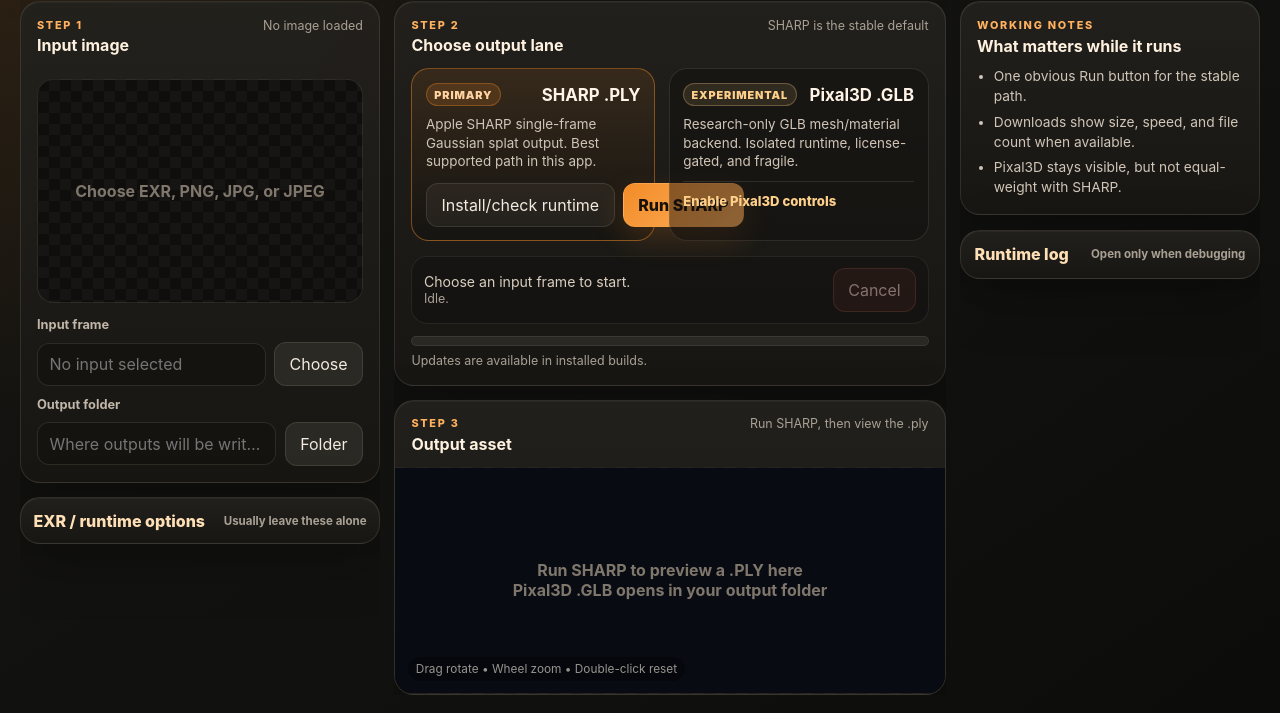
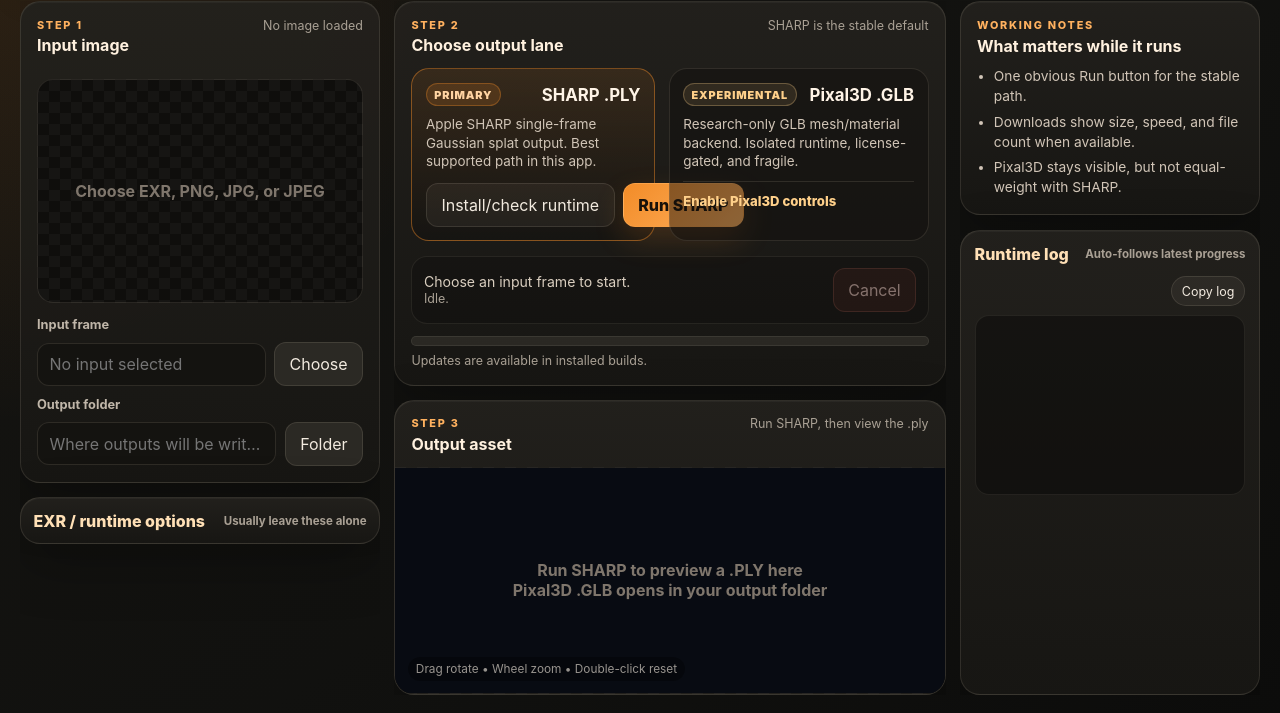
Before and after one commit to neodimo/ML-Sharp-gui, an Electron app: page src/renderer/index.html in a window 1280 px wide. Shown: the part 87-800 px from the top of the page. Drawn offline with Linux system fonts and the light colour scheme; no server answers.

Commit message:
exp.19: fix RMBG mask shape and restore log follow

```diff
--- a/src/main.cjs
+++ b/src/main.cjs
@@ -148,7 +148,7 @@
 }
 
 function pixal3dInstallMarkerPath() {
-  const markerName = process.platform === 'win32' ? 'install-windows-sdpa-v10.json' : 'install-linux-cuda-v1.json';
+  const markerName = process.platform === 'win32' ? 'install-windows-sdpa-v11.json' : 'install-linux-cuda-v1.json';
   return path.join(pixal3dRoot(), markerName);
 }
 
@@ -215,7 +215,7 @@
   }
   if (!rembg.includes('raw_preds = self.model(input_images)')) {
     const oldRembgCall = '        with torch.no_grad():\n            preds = self.model(input_images)[-1].sigmoid().cpu()';
-    const newRembgCall = '        with torch.no_grad():\n            raw_preds = self.model(input_images)\n            while isinstance(raw_preds, (list, tuple)):\n                raw_preds = raw_preds[-1]\n            if isinstance(raw_preds, dict):\n                for key in ("logits", "preds", "prediction", "out"):\n                    if key in raw_preds:\n                        raw_preds = raw_preds[key]\n                        break\n            if hasattr(raw_preds, "logits"):\n                raw_preds = raw_preds.logits\n            if not torch.is_tensor(raw_preds):\n                raise TypeError(f"Unsupported RMBG output type: {type(raw_preds)!r}")\n            preds = raw_preds.sigmoid().cpu()';
+    const newRembgCall = '        with torch.no_grad():\n            raw_preds = self.model(input_images)\n            while isinstance(raw_preds, (list, tuple)):\n                raw_preds = raw_preds[-1]\n            if isinstance(raw_preds, dict):\n                for key in ("logits", "preds", "prediction", "out"):\n                    if key in raw_preds:\n                        raw_preds = raw_preds[key]\n                        break\n            if hasattr(raw_preds, "logits"):\n                raw_preds = raw_preds.logits\n            if not torch.is_tensor(raw_preds):\n                raise TypeError(f"Unsupported RMBG output type: {type(raw_preds)!r}")\n            preds = raw_preds.sigmoid().cpu()\n            if preds.ndim == 4:\n                preds = preds[:, :1, :, :]\n            elif preds.ndim == 3:\n                if preds.shape[0] > 4 and preds.shape[-1] > 4:\n                    preds = preds.unsqueeze(0).mean(dim=1, keepdim=True)\n                elif preds.shape[0] <= 4:\n                    preds = preds[:1].unsqueeze(0)\n                else:\n                    preds = preds[..., :1].permute(2, 0, 1).unsqueeze(0)\n            elif preds.ndim == 2:\n                preds = preds.unsqueeze(0).unsqueeze(0)';
     if (!rembg.includes(oldRembgCall)) throw new Error('Pixal3D BiRefNet call marker changed upstream.');
     rembg = rembg.replace(oldRembgCall, newRembgCall);
   }
--- a/src/renderer/index.html
+++ b/src/renderer/index.html
@@ -185,10 +185,10 @@
           </ul>
         </article>
 
-        <details class="panel logPanel">
+        <details class="panel logPanel" open>
           <summary>
             <span>Runtime log</span>
-            <small>Open only when debugging</small>
+            <small>Auto-follows latest progress</small>
           </summary>
           <div class="logActions">
             <button id="copyLogButton" class="ghost small">Copy log</button>
--- a/src/renderer/renderer.js
+++ b/src/renderer/renderer.js
@@ -75,9 +75,10 @@
 function appendLog(line) {
   const text = String(line || '');
   if (!text) return;
-  const atBottom = el.log.scrollTop + el.log.clientHeight >= el.log.scrollHeight - 20;
   el.log.textContent += `${text}\n`;
-  if (atBottom) el.log.scrollTop = el.log.scrollHeight;
+  requestAnimationFrame(() => {
+    el.log.scrollTop = el.log.scrollHeight;
+  });
 }
 
 function appendError(label, err) {
--- a/src/renderer/styles.css
+++ b/src/renderer/styles.css
@@ -227,10 +227,11 @@
 
 .quickPanel { padding: 1rem; }
 .rightRail .panel { flex: 0 0 auto; }
-.logPanel { min-height: 0; display: flex; flex-direction: column; overflow: hidden; padding: 0.85rem; }
-.logPanel[open] { flex: 1 1 auto; }
-.logActions { display: flex; justify-content: flex-end; padding: 0.72rem 0 0.55rem; }
-#log { flex: 1; min-height: 0; margin: 0; padding: 0.85rem; overflow: auto; color: #eadfcd; background: rgba(0, 0, 0, 0.34); border: 1px solid rgba(255, 238, 211, 0.08); border-radius: 14px; font-family: "Cascadia Mono", "Consolas", ui-monospace, SFMono-Regular, monospace; font-size: 0.76rem; line-height: 1.4; white-space: pre-wrap; }
+.logPanel { min-height: 260px; display: flex; flex-direction: column; overflow: hidden; padding: 0.85rem; }
+.logPanel[open] { flex: 1 1 360px; }
+.logPanel summary { flex: 0 0 auto; }
+.logActions { flex: 0 0 auto; display: flex; justify-content: flex-end; padding: 0.72rem 0 0.55rem; }
+#log { flex: 1 1 auto; min-height: 180px; max-height: 100%; margin: 0; padding: 0.85rem; overflow-y: scroll; overflow-x: auto; color: #eadfcd; background: rgba(0, 0, 0, 0.34); border: 1px solid rgba(255, 238, 211, 0.08); border-radius: 14px; font-family: "Cascadia Mono", "Consolas", ui-monospace, SFMono-Regular, monospace; font-size: 0.76rem; line-height: 1.4; white-space: pre-wrap; }
 
 @media (max-width: 1120px) {
   html, body { overflow: auto; }
```
